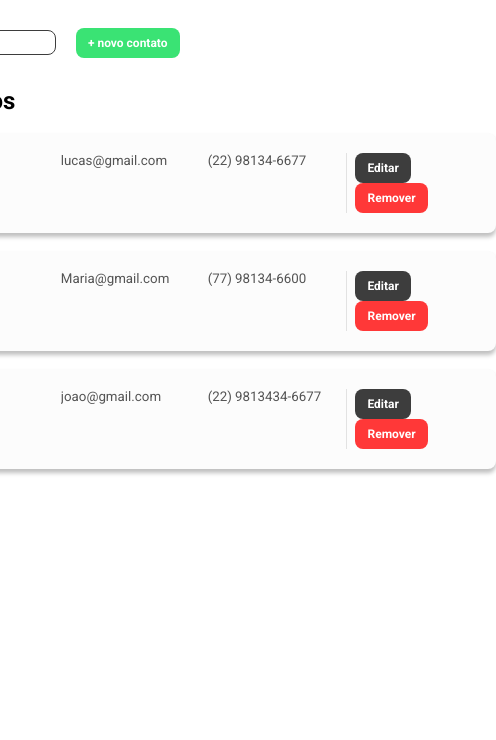
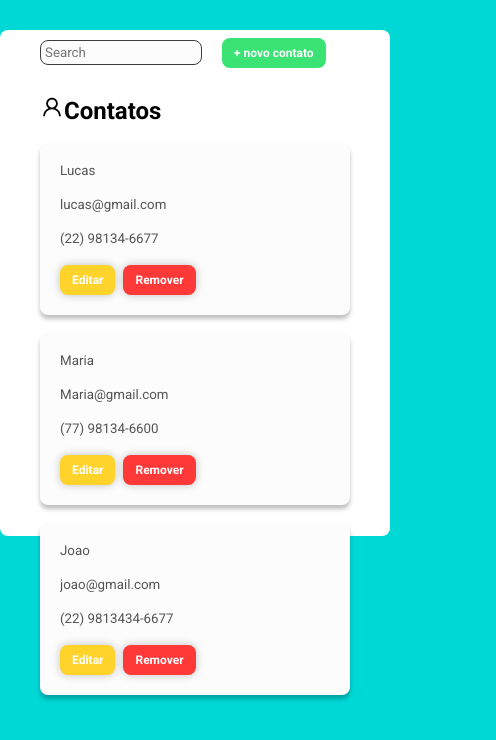
Before and after one commit to Lbonan/contact-list, a React (Create React App) app: page / in a window 390 px wide. Shown: the top 740 px of the page, 496 px wide, since content can reach past the window. Built offline with nearby package versions, Linux system fonts and the light colour scheme.

Commit message:
Adicionando responsividade e alterando as cores

```diff
--- a/src/components/ContactCard/styles.ts
+++ b/src/components/ContactCard/styles.ts
@@ -8,6 +8,10 @@ export const Card = styled.div`
   margin-bottom: 16px;
   margin-top: 18px;
   border-radius: 8px;
+
+  @media (max-width: 764px) {
+    display: block;
+  }
 `
 export const Titulo = styled.textarea`
   resize: none;
@@ -20,6 +24,10 @@ export const Email = styled.textarea`
   background-color: transparent;
   margin-left: 8px;
   margin-right: 8px;
+
+  @media (max-width: 764px) {
+    margin-left: 0;
+  }
 `
 export const Telefone = styled.textarea`
   resize: none;
@@ -27,5 +35,12 @@ export const Telefone = styled.textarea`
   background-color: transparent;
 `
 export const ActionBar = styled.div`
+  background-color: #fcfcfc;
   border-left: 1px solid rgba(0, 0, 0, 0.1);
+
+  @media (max-width: 764px) {
+    display: block;
+    width: 100%;
+    border: none;
+  }
 `
--- a/src/containers/ContactList/index.tsx
+++ b/src/containers/ContactList/index.tsx
@@ -26,12 +26,12 @@ const ContactList = () => {
         />
         <ButtonLink to="/novo">+ novo contato</ButtonLink>
       </div>
+      <h2>
+        <AiOutlineUser />
+        Contatos
+      </h2>
+
       <div>
-        <h2>
-          <AiOutlineUser />
-          Contatos
-        </h2>
-        <span>{termo}</span>
         <ul>
           {contatos.map((c) => (
             <li key={c.titulo}>
--- a/src/containers/Form/index.tsx
+++ b/src/containers/Form/index.tsx
@@ -1,9 +1,9 @@
 import { FormEvent, useState } from 'react'
 import { useDispatch } from 'react-redux'
+import { useNavigate } from 'react-router-dom'
 import { cadastrar } from '../../store/reducers/contatos'
 import { ButtonSave, MainContainer } from '../../styles'
 import { BackButton, Form, Titulo, Campo } from './styles'
-import { useNavigate } from 'react-router-dom'
 
 const Formulario = () => {
   const navigate = useNavigate()
@@ -34,6 +34,7 @@ const Formulario = () => {
           type="text"
           placeholder="nome"
         />
+
         <Campo
           value={email}
           onChange={({ target }) => setEmail(target.value)}
--- a/src/styles/index.ts
+++ b/src/styles/index.ts
@@ -9,9 +9,12 @@ const GlobalStyle = createGlobalStyle`
   box-sizing: border-box;
   font-family: "Roboto", sans-serif;
   list-style: none;
- }
+
+  body{
+    background-color: #00d8d6;
+  }
+}
 `
-
 export const Container = styled.div`
   display: flex;
   justify-content: center;
@@ -20,15 +23,19 @@ export const Container = styled.div`
 `
 
 export const MainContainer = styled.main`
-  height: 100vh;
+  height: 60vh;
+  padding: 10px 40px;
+  border-radius: 8px;
+  background-color: #fff;
 `
 
 export const Button = styled.button`
   font-size: 12px;
   font-weight: bold;
   padding: 8px 12px;
-  background-color: ${variaveis.preto};
+  background-color: ${variaveis.amarelo};
   color: #fff;
+  box-shadow: 0px 0px 8px #c1c1c1;
   border: none;
   cursor: pointer;
   border-radius: 8px;
@@ -40,9 +47,14 @@ export const Button = styled.button`
 
   &:hover {
     background-color: transparent;
-    border: 1px solid ${variaveis.preto};
-    color: ${variaveis.preto};
+    border: 1px solid ${variaveis.amarelo};
+    color: ${variaveis.amarelo};
     transform: scale(1);
+  }
+
+  @media (max-width: 764px) {
+    display: inline-block;
+    margin-left: 0px;
   }
 `
 
@@ -88,6 +100,14 @@ export const ButtonLink = styled(Link)`
     color: ${variaveis.verde};
     transform: scale(1);
   }
+
+  @media (max-width: 374px) {
+    display: block;
+    padding: 4px 8px;
+    margin-left: 0;
+    width: 60%;
+    margin-bottom: 16px;
+  }
 `
 
 export const Input = styled.input`
@@ -96,6 +116,7 @@ export const Input = styled.input`
   padding: 4px;
   margin-right: 12px;
   margin-bottom: 30px;
+  background-color: #fcfcfc;
 `
 
 export default GlobalStyle
--- a/src/styles/variaveis.ts
+++ b/src/styles/variaveis.ts
@@ -1,5 +1,6 @@
 export default {
   vermelho: '#ff3838',
   verde: '#3ae374',
-  preto: '#3d3d3d'
+  preto: '#3d3d3d',
+  amarelo: '#ffd32a'
 }
```
